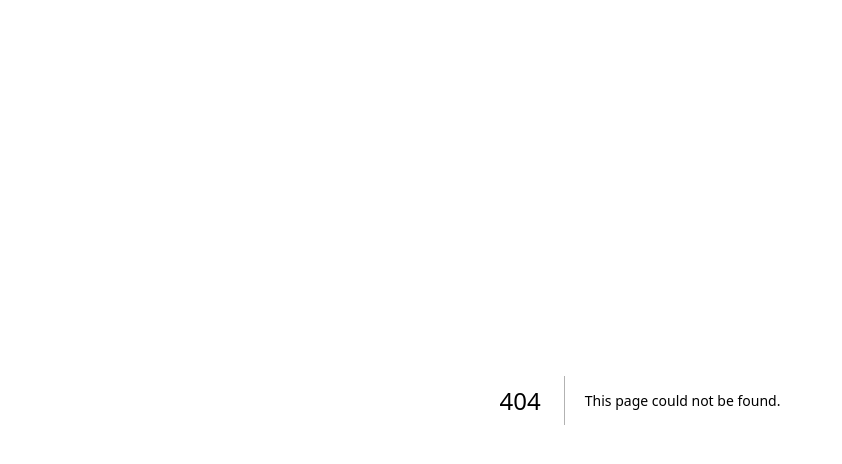
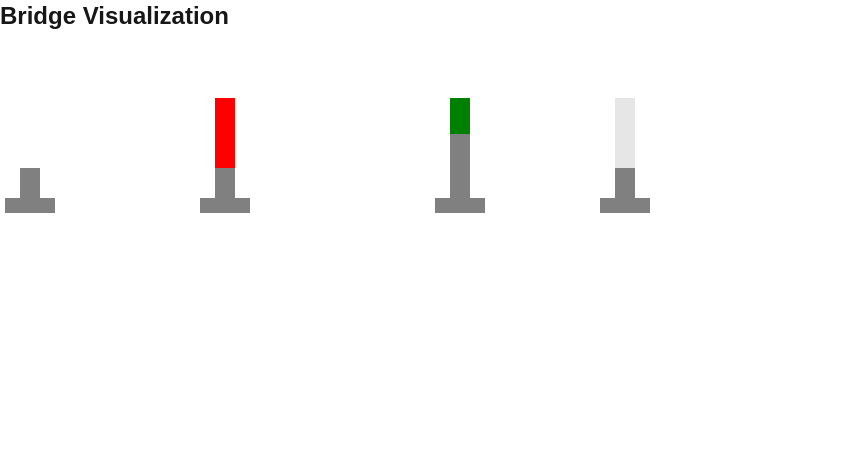
Before and after one commit to AOS2019/rbpms_frontend, a Next.js app: page /visualization in a window 1280 px wide. Before the commit this address had no page. Shown: the top 464 px of the page, without its empty margins (0-842 px from the left). Built offline with nearby package versions, Linux system fonts and the light colour scheme.

Commit message:
create visualization page

```diff
--- /dev/null
+++ b/src/app/visualization/page.tsx
@@ -0,0 +1,29 @@
+export default function Visualization() {
+  return (
+    <div>
+      <h1 className="text-2xl font-bold mb-4">Bridge Visualization</h1>
+
+      <svg width="1000" height="450">
+        {/* Example Pier */}
+        <rect x="5" y="150" width="50" height="15" fill="grey" />
+        <rect x="20" y="120" width="20" height="33" fill="grey" />
+        {/* <rect x="20" y="50" width="20" height="70" fill="grey" opacity= "0.2" /> */}
+
+        <rect x="200" y="150" width="50" height="15" fill="grey" />
+        <rect x="215" y="120" width="20" height="33" fill="grey" />
+        <rect x="215" y="50" width="20" height="70" fill="red" />
+
+
+        <rect x="435" y="150" width="50" height="15" fill="grey" />
+        <rect x="450" y="85" width="20" height="66" fill="grey" />
+        <rect x="450" y="50" width="20" height="36" fill="green" />
+
+        <rect x="600" y="150" width="50" height="15" fill="grey" />
+        <rect x="615" y="120" width="20" height="33" fill="grey" />
+        <rect x="615" y="50" width="20" height="70" fill="grey" opacity= "0.2" />
+
+
+      </svg>
+    </div>
+  );
+}
```
